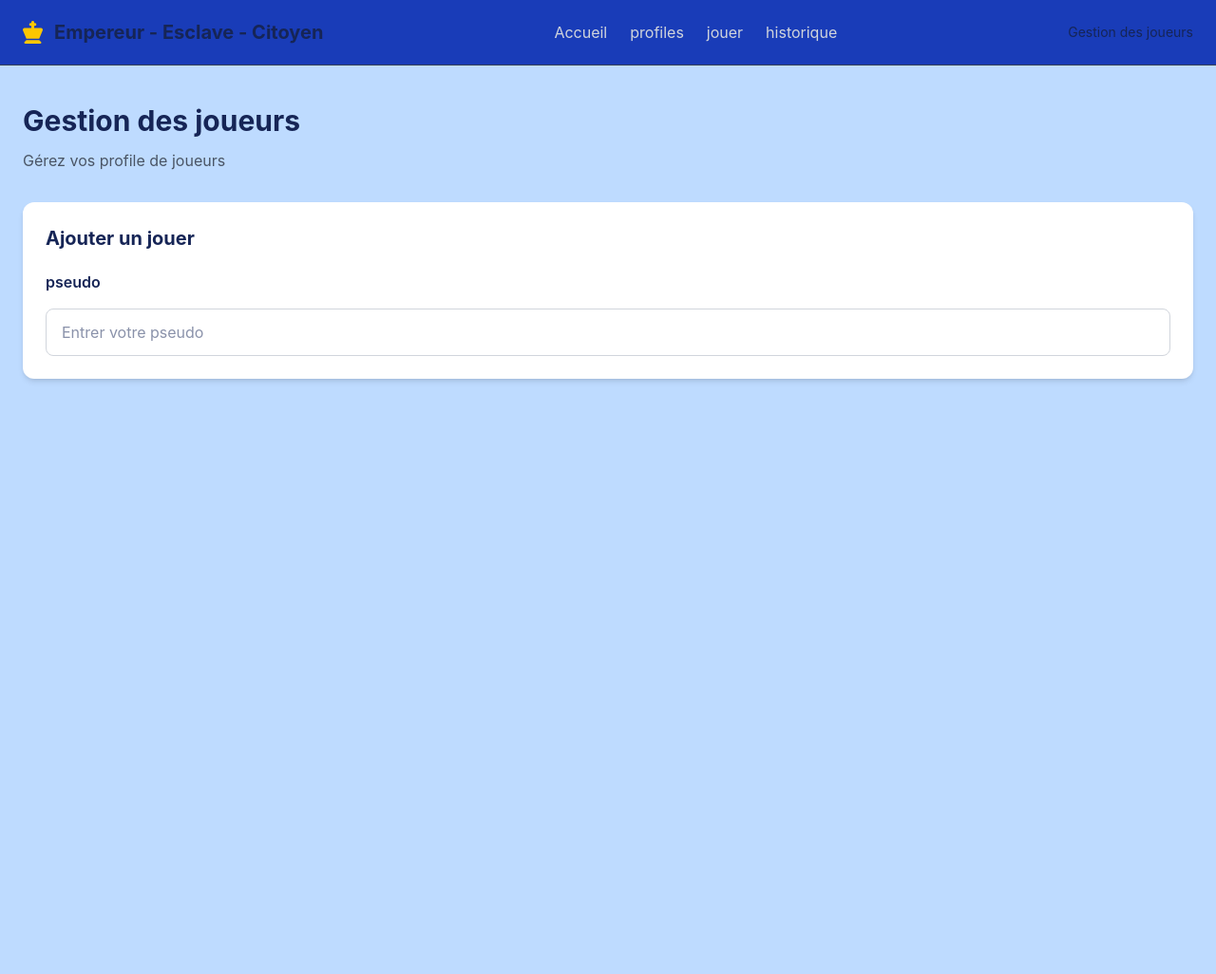
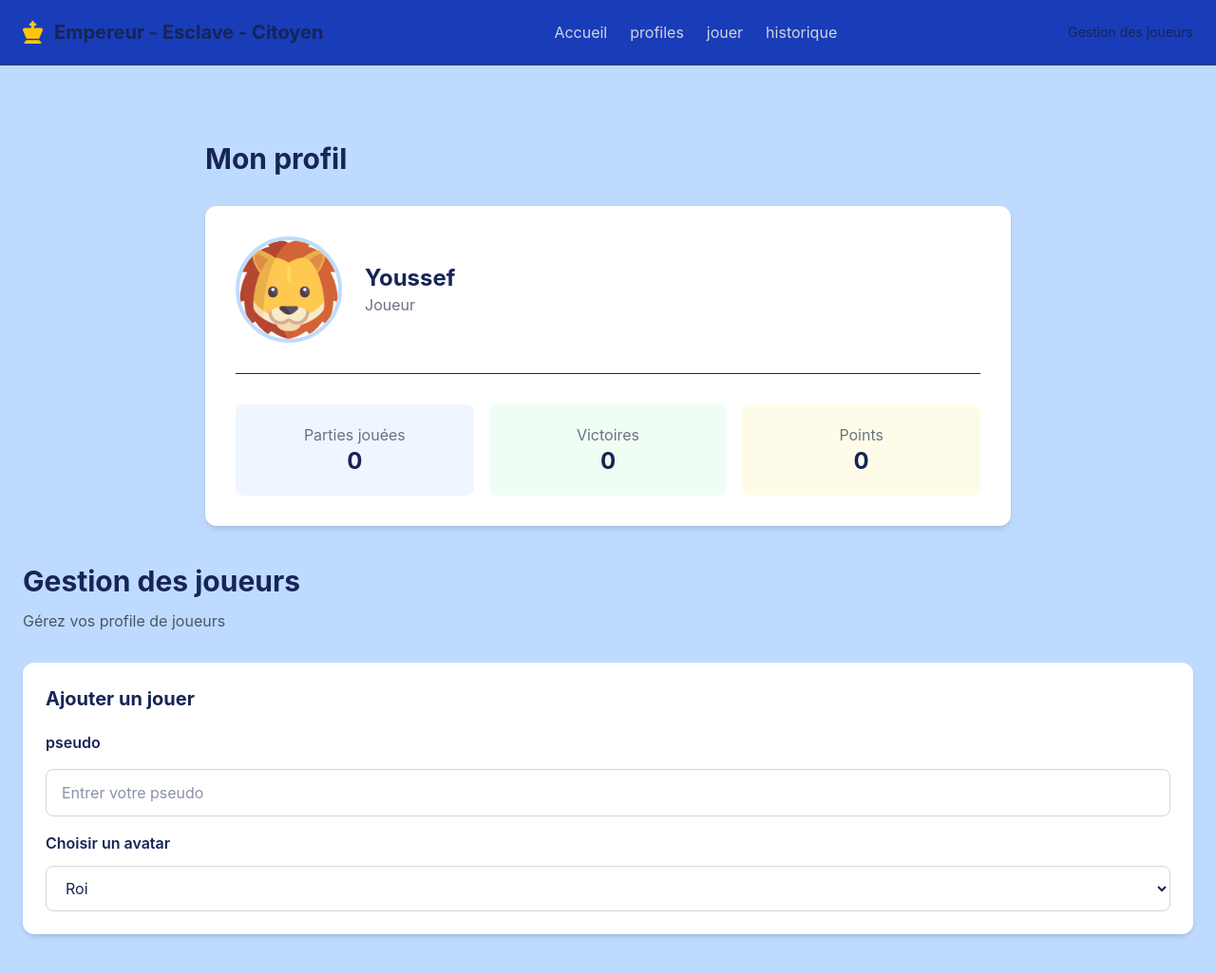
Before and after one commit to youssef474747/Empereur-Citoyen-Esclave, a website: page player.html in a window 1280 px wide. Shown: the whole page at 95% size. Before the commit the page ends 800 px from the top, so only its background shows below. Drawn offline with Linux system fonts and the light colour scheme.

Commit message:
affichage de profil

```diff
--- a/player.html
+++ b/player.html
@@ -39,6 +39,57 @@ href="https://cdnjs.cloudflare.com/ajax/libs/font-awesome/6.4.0/css/all.min.css"
 
      <main class="max-w-7xl mx-auto px-6 py-10">
 
+        <main class="max-w-4xl mx-auto px-6 py-10">
+
+  <h1 class="text-3xl font-bold text-blue-950 mb-8">
+    Mon profil
+  </h1>
+
+  <section class="bg-white rounded-xl shadow-md p-8">
+
+    <div class="flex flex-col sm:flex-row items-center gap-6">
+
+      <img
+        id="profileAvatar"
+        src="images/lion.png"
+        alt="Avatar"
+        class="w-28 h-28 rounded-full object-cover border-4 border-blue-200"
+      >
+
+      <div class="text-center sm:text-left">
+        <h2 id="profilePseudo" class="text-2xl font-bold">
+          Youssef
+        </h2>
+
+        <p class="text-gray-500">Joueur</p>
+      </div>
+
+    </div>
+
+    <hr class="my-8">
+
+    <div class="grid grid-cols-1 sm:grid-cols-3 gap-4">
+
+      <div class="bg-blue-50 p-5 rounded-lg text-center">
+        <p class="text-gray-500">Parties jouées</p>
+        <p id="gamesPlayed" class="text-2xl font-bold">0</p>
+      </div>
+
+      <div class="bg-green-50 p-5 rounded-lg text-center">
+        <p class="text-gray-500">Victoires</p>
+        <p id="wins" class="text-2xl font-bold">0</p>
+      </div>
+
+      <div class="bg-yellow-50 p-5 rounded-lg text-center">
+        <p class="text-gray-500">Points</p>
+        <p id="totalPoints" class="text-2xl font-bold">0</p>
+      </div>
+
+    </div>
+
+  </section>
+</main>
+
         <section class="mb-8">
 
         <h1 class="text-3xl font-bold text-blue-950 mb-3 ">Gestion des joueurs</h1>
@@ -66,13 +117,46 @@ href="https://cdnjs.cloudflare.com/ajax/libs/font-awesome/6.4.0/css/all.min.css"
     maxlength="15"
     required class="w-full border border-gray-300 rounded-lg px-4 py-3">
 
-
-
 </div>
 
-            </form>
+<div>
+    <label for="avatar" class="block font-semibold mb-3">
+        Choisir un avatar
+    </label>
+    <select
+    id="avatar" class="w-full border border-gray-300 rounded-lg px-4 py-3">
+    <option value="./images/avatars/king.png" class="flex gap-2"><img src="./images/">Roi</option>
+    <option value="./images/avatars/lion.png" class="flex gap-2"><img src="./images/lion.png">lion</option>
+    <option value="./images/avatars/warior.png" class="flex gap-2">guérriie<span><img class="w-5 h-5" src="./images/knight.png"></span></option>
+    <option value="./images/avatars/dragon.png" class="flex gap-2"><img src="./images/new.png">dragon</option>
+
+    <p id="ereurMessage" class="text bg-red-500 text-sm"></p>
+    <button
+    type="submit" class="bg-blue-700 hover:bg-blue-800 text-white px-6 py-3 rounded-lg font-semibold">
+    Ajouter le joueur
+
+</button>
+
+         </form>
          </section>
 
+         <!-- listes des joueurs -->
+
+         <section>
+            <div class="flex justify-between items-center mb-5">
+                <h2 class="text-xxl font-bold text-blue-950">
+                    Liste des joueurs
+                </h2>
+                <span id="playersCount" class="bg-blue-100 text-blue-800 px-3 py-1 rounded full">
+                    0 joueus
+                </span>
+            </div>
+
+            <div id="playersListe" class="gird grid-cols-1 md:grid-cols-2 lg:grid-cols-3 gap-6">
+
+            </div>
+
+         </section>
 
 
      </main>
```
Also changed, not shown: dist/output.css, images/knight.png (added), images/lion.png (added), images/new.png (added).
